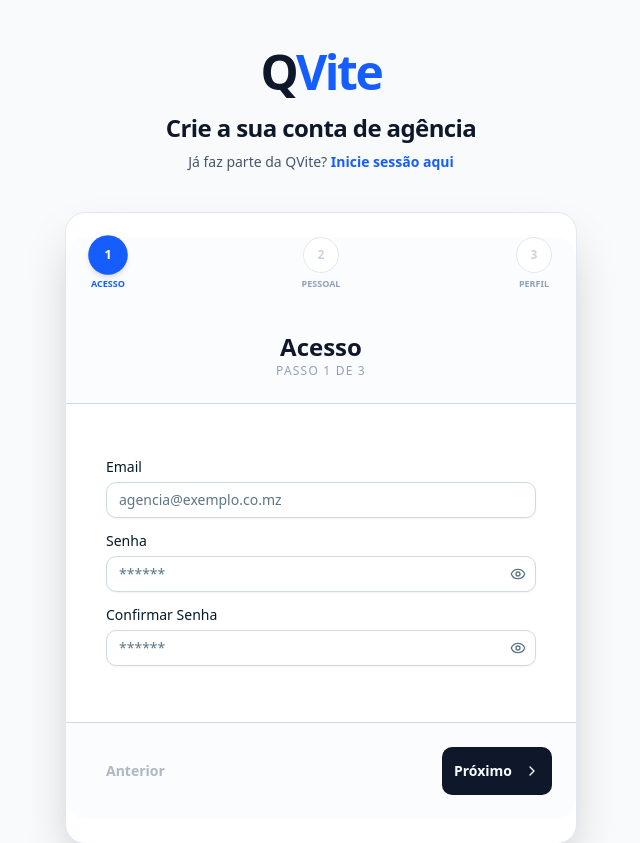
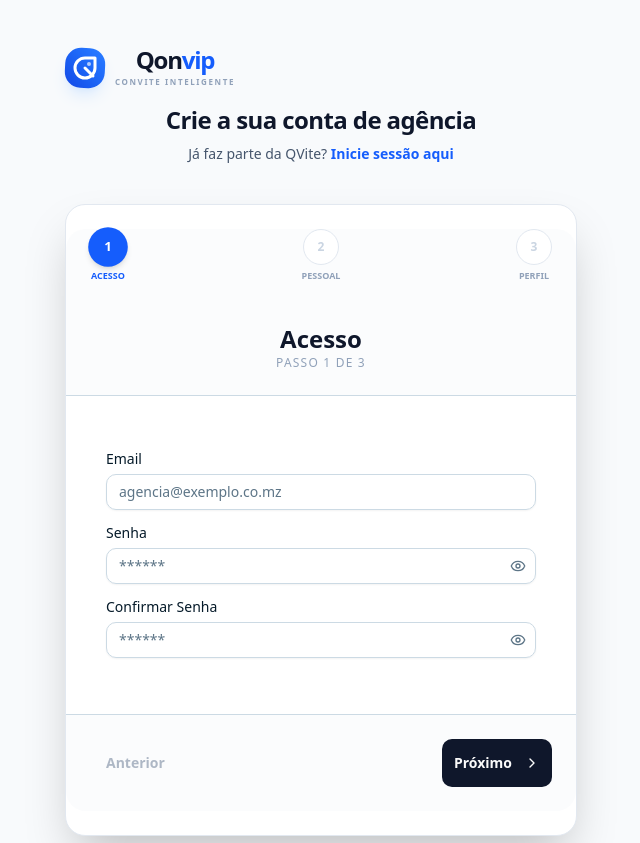
Before and after one commit to Helio023/inve, a Next.js app: page /register in a window 1280 px wide. Shown: the top 843 px of the page, without its empty margins (319-959 px from the left). Built offline with nearby package versions, Linux system fonts and the light colour scheme; no server answers; a web font is replaced by a local one; what @uploadthing/react would draw is missing.

Commit message:
Preparing deploy

```diff
--- a/app/(auth)/login/page.tsx
+++ b/app/(auth)/login/page.tsx
@@ -11,9 +11,6 @@
   return (
     <main className="min-h-screen bg-linear-to-br from-slate-50 to-slate-100 flex flex-col items-center justify-center p-4">
       <div className="mb-8 text-center animate-in fade-in slide-in-from-top-4 duration-500">
-        <div className="mx-auto h-12 w-12 bg-blue-600 rounded-xl flex items-center justify-center mb-4 shadow-lg shadow-blue-200">
-          <span className="text-white font-bold text-xl">I</span>
-        </div>
         <h1 className="text-xl font-semibold text-slate-800">
           <Logo />
         </h1>
--- a/app/(auth)/register/page.tsx
+++ b/app/(auth)/register/page.tsx
@@ -2,6 +2,7 @@
 import { Metadata } from 'next';
 import Link from 'next/link';
 import { RegisterWizard } from '@/features/auth/components/RegisterWizard';
+import { Logo } from '@/components/logo';
 
 export const metadata: Metadata = {
   title: 'Criar Conta | QVite Moçambique',
@@ -17,9 +18,7 @@
         {/* Cabeçalho que flui no topo */}
         <header className="mb-10 text-center">
           <div className="mb-4">
-             <span className="text-5xl font-black tracking-tighter text-slate-900">
-               Q<span className="text-blue-600">Vite</span>
-             </span>
+             <Logo/>
           </div>
 
           <h1 className="text-2xl font-bold text-slate-900 tracking-tight">
--- a/components/dashboard/sidebar.tsx
+++ b/components/dashboard/sidebar.tsx
@@ -103,7 +103,7 @@
 
       <div className="px-6 py-8 mt-auto border-t border-slate-50">
         <p className="text-[10px] text-slate-400 font-medium uppercase tracking-widest text-center">
-          v0.1.0 • QVite
+          v0.1.0 • Qonvip
         </p>
       </div>
     </nav>
```
Also changed, not shown: proxy.ts (+4 -56 lines).
